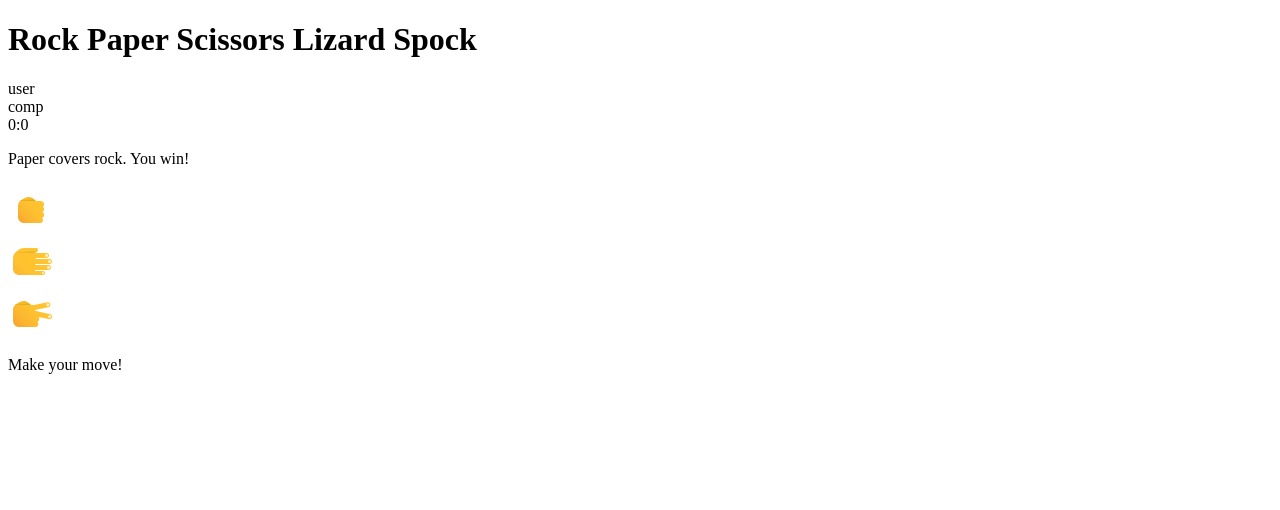
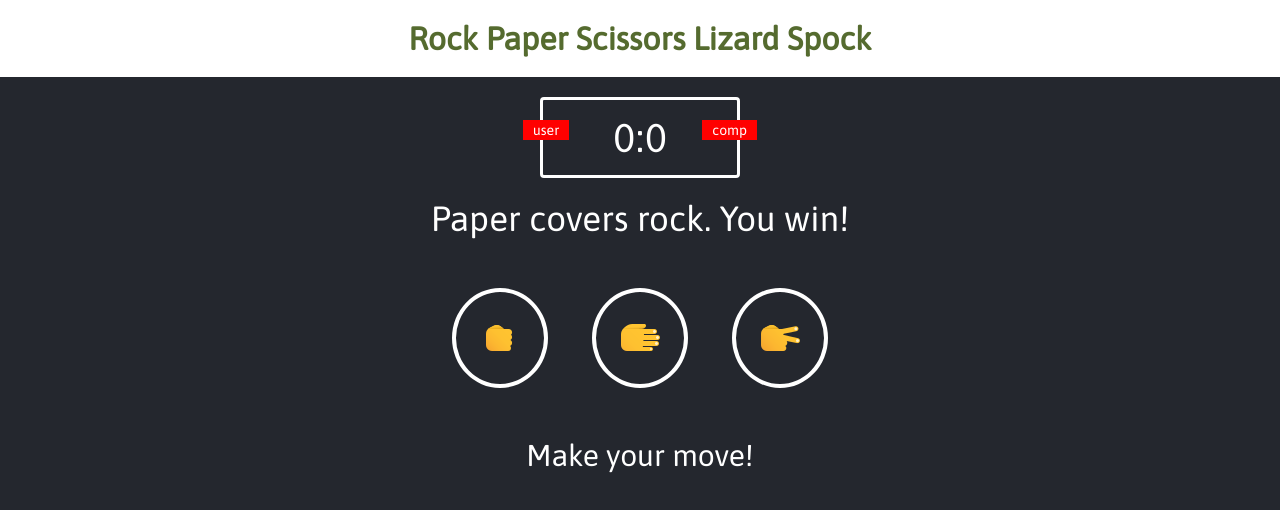
Before and after one commit to Lorenaaas/Rock-Paper-Scissors, a plain HTML site: page index.html in a window 1280 px wide. Drawn offline with Linux system fonts and the light colour scheme.

Commit message:
Page styled within css

```diff
--- a/assets/css/style.css
+++ b/assets/css/style.css
@@ -0,0 +1,94 @@
+@import url('https://fonts.googleapis.com/css2?family=Asap&display=swap');
+
+* {
+    margin: 0;
+    padding: 0;
+    box-sizing: border-box;
+}
+
+body {
+    background-color: #24272E;
+}
+
+header {
+    background-color: white;
+    padding: 20px;
+}
+
+header > h1 {
+    color: darkolivegreen;
+    text-align: center;
+    font-family: Asap, sans-serif;
+}
+
+.score-board {
+    border: 3px solid white;
+    border-radius: 4px;
+    width: 200px;
+    margin: 20px auto;
+    color: white;
+    font-size: 40px;
+    text-align: center;
+    padding: 15px 20px;
+    font-family: Asap, sans-serif;
+    position: relative;
+
+}
+
+.badge {
+    background-color: red;
+    color:white;
+    font-size: 14px;
+    padding: 2px 10px;
+    font-family: Asap, sans-serif;
+
+}
+
+#user-label {
+    position: absolute;
+    top: 20px;
+    left: -20px;
+}
+
+#computer-label {
+    position: absolute;
+    top: 20px;
+    right: -20px;
+}
+
+.result {
+    font-size:35px;
+    color:white;
+}
+
+.result > p {
+    text-align: center;
+    font-family: Asap, sans-serif;
+
+}
+
+.choices {
+    text-align: center;
+    margin: 50px 0;
+}
+
+.choice {
+    display: inline-block;
+    border: 4px solid white;
+    border-radius: 50%;
+    padding: 20px;
+    margin: 0 20px;
+
+}
+
+.choice:hover{
+    cursor: pointer;
+    background-color: yellow;
+}
+
+#action-message {
+    text-align: center;
+    color: white;
+    font-family: Asap, sans-serif;
+    font-size: 30px;
+}
--- a/index.html
+++ b/index.html
@@ -15,8 +15,8 @@
         <h1>Rock Paper Scissors Lizard Spock</h1>
     </header>
     <div class="score-board">
-        <div id="user-label" clas="badge">user</div>
-        <div id="computer-label" clas="badge">comp</div>
+        <div id="user-label" class="badge">user</div>
+        <div id="computer-label" class="badge">comp</div>
         <span id="user-score">0</span>:<span id="computer-score">0</span>
     </div>
 
@@ -36,7 +36,7 @@
         </div>
     </div>
 
-    <p id="action message">Make your move!</p>
+    <p id="action-message">Make your move!</p>
 
 </body>
 </html>
```
